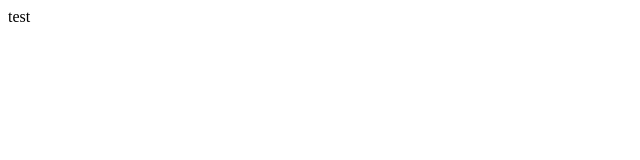
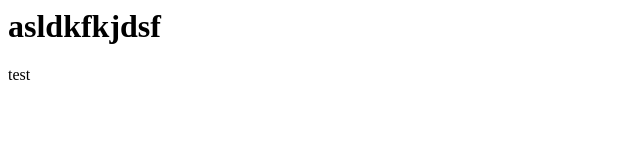
Before and after one commit to adminworkflow/git_training, a plain HTML site: page index.html in a window 1280 px wide. Shown: the whole page, without its empty margins (0-640 px from the left). Drawn offline with Linux system fonts and the light colour scheme.

Commit message:
Update index.html

```diff
--- a/index.html
+++ b/index.html
@@ -1 +1,3 @@
+
+<h1>asldkfkjdsf</h1>
 <p>test</p>
```
